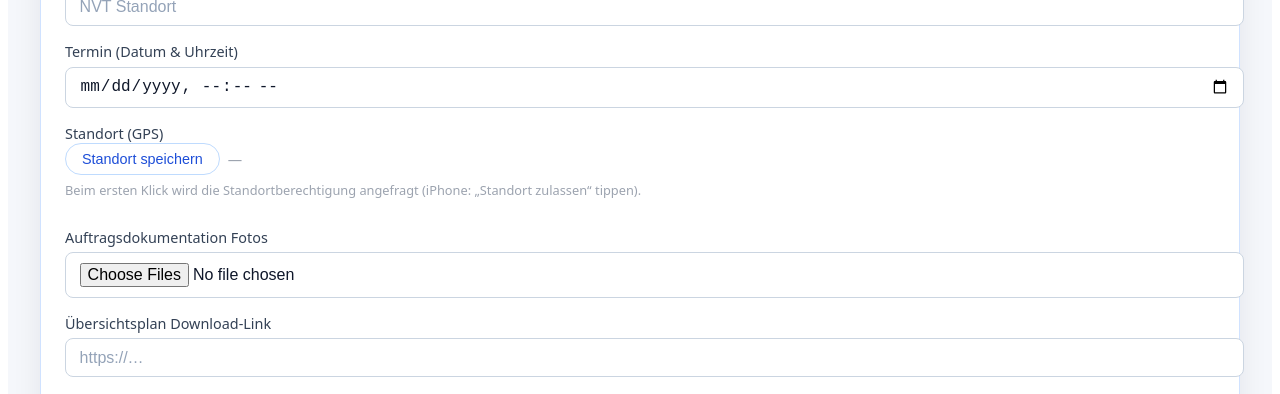
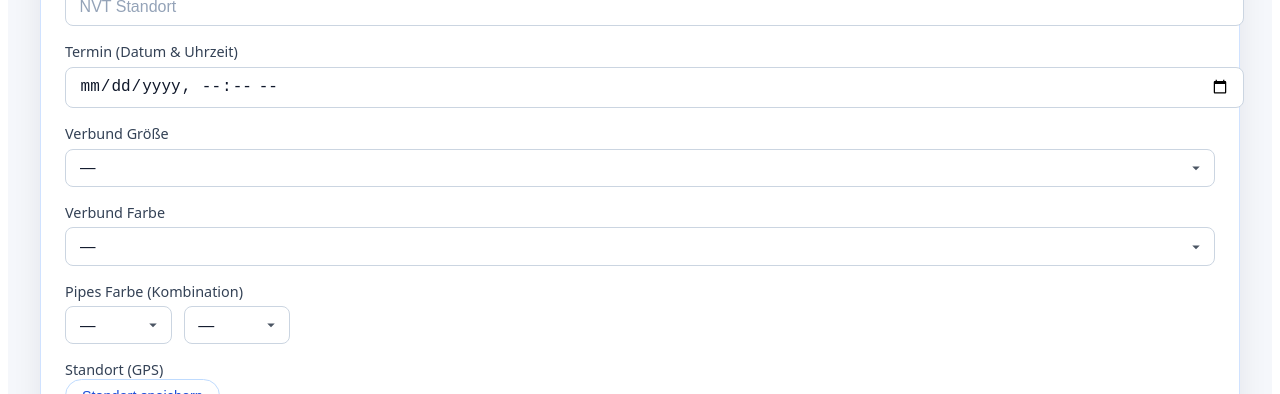
Before and after one commit to developer6169bln/pars-hausanschluesse, a React (Vite) app: page / in a window 1280 px wide. Shown: the part 840-1234 px from the top of the page. Built offline with nearby package versions, Linux system fonts and the light colour scheme; no server answers.

Commit message:
Google-Maps-Navigation bei Adresse; Verbund Größe/Farbe + Pipes Farbe mit Farbvorschau
Made-with: Cursor

```diff
--- a/src/App.css
+++ b/src/App.css
@@ -195,6 +195,53 @@ textarea {
   align-items: center;
   gap: 0.5rem;
 }
+.nav-link {
+  color: #1d4ed8;
+  text-decoration: underline;
+  font-weight: 600;
+}
+.nav-link:hover {
+  color: #2563eb;
+}
+
+.select-with-swatch {
+  display: flex;
+  align-items: center;
+  gap: 0.5rem;
+}
+.select-with-swatch select {
+  flex: 1 1 auto;
+}
+.color-swatch {
+  width: 22px;
+  height: 22px;
+  border-radius: 6px;
+  border: 1px solid rgba(15, 23, 42, 0.22);
+  box-shadow: 0 1px 2px rgba(15, 23, 42, 0.12);
+  display: inline-block;
+}
+.color-swatch.is-white {
+  border: 1px solid rgba(15, 23, 42, 0.35);
+}
+.color-pair {
+  display: inline-flex;
+  align-items: center;
+  gap: 6px;
+}
+.pipes-row {
+  display: flex;
+  flex-wrap: wrap;
+  gap: 0.75rem;
+  align-items: center;
+}
+.pipes-row .color-pair {
+  margin-left: auto;
+}
+@media (max-width: 640px) {
+  .pipes-row .color-pair {
+    margin-left: 0;
+  }
+}
 .foto-thumb-btn {
   position: relative;
   display: inline-flex;
--- a/src/App.jsx
+++ b/src/App.jsx
@@ -104,6 +104,10 @@ const defaultAuftrag = {
   status: 'eingang',
   // Stammdaten / Kontakt
   termin: '', // datetime-local string: YYYY-MM-DDTHH:mm
+  verbundGroesse: '', // 22x7 | 8x7 | 12x7
+  verbundFarbe: '', // Orange | Orange/Schwarz | Orange/Weiß | Orange/Rot
+  pipesFarbe1: '', // Farbnamen
+  pipesFarbe2: '',
   strasse: '',
   hausnummer: '',
   kontaktName: '',
@@ -144,6 +148,59 @@ const defaultAuftrag = {
   aufmassLaenge: '',
   anzahlHausanschluesse: '',
   aufmassBemerkung: '',
+}
+
+const COLOR_HEX = {
+  rot: '#ef4444',
+  grün: '#22c55e',
+  blau: '#3b82f6',
+  gelb: '#facc15',
+  weiß: '#ffffff',
+  grau: '#9ca3af',
+  braun: '#a16207',
+  violett: '#8b5cf6',
+  türkis: '#06b6d4',
+  schwarz: '#111827',
+  orange: '#f97316',
+  rosa: '#ec4899',
+}
+
+const normalizeColorKey = (name) => (name || '').toString().trim().toLowerCase()
+
+function ColorSwatch({ name }) {
+  const key = normalizeColorKey(name)
+  const hex = COLOR_HEX[key]
+  if (!hex) return null
+  const isWhite = key === 'weiß'
+  return (
+    <span
+      className={`color-swatch${isWhite ? ' is-white' : ''}`}
+      title={name}
+      aria-label={name}
+      style={{ background: hex }}
+    />
+  )
+}
+
+function ColorPair({ left, right }) {
+  const a = (left || '').trim()
+  const b = (right || '').trim()
+  if (!a && !b) return null
+  return (
+    <span className="color-pair" aria-label="Farbkombination">
+      <ColorSwatch name={a} />
+      <ColorSwatch name={b || a} />
+    </span>
+  )
+}
+
+function buildMapsNavUrl({ adresse, plz, ort, standort }) {
+  const hasGps = standort && typeof standort.lat === 'number' && typeof standort.lng === 'number'
+  const destination = hasGps
+    ? `${standort.lat},${standort.lng}`
+    : [adresse, plz, ort].filter(Boolean).join(', ')
+  if (!destination.trim()) return ''
+  return `https://www.google.com/maps/dir/?api=1&destination=${encodeURIComponent(destination)}`
 }
 
 function useAuftraegeState() {
@@ -208,6 +265,10 @@ function AuftragListe() {
   const [auftraege, setAuftraege, loaded, fetchError, reload] = useAuftraege()
   const [form, setForm] = useState({
     termin: '',
+    verbundGroesse: '',
+    verbundFarbe: '',
+    pipesFarbe1: '',
+    pipesFarbe2: '',
     strasse: '',
     hausnummer: '',
     kontaktName: '',
@@ -328,6 +389,7 @@ function AuftragListe() {
     const hasFotos = fotos.length > 0
     const firstThumb = hasFotos ? getAttachmentSrc(fotos[0]) : null
     const terminText = (a.termin || '').trim() ? formatTermin(a.termin) : ''
+    const navUrl = buildMapsNavUrl({ adresse: a.adresse, plz: a.plz, ort: a.ort, standort: a.standort })
     return (
       <li key={a.id} className="list-item">
         <div>
@@ -337,6 +399,15 @@ function AuftragListe() {
             {a.ort ? `, ${a.ort}` : ''}
             {a.netzbetreiber ? ` · ${a.netzbetreiber}` : ''}
             {terminText ? ` · Termin: ${terminText}` : ''}
+            {navUrl ? (
+              <>
+                {' '}
+                ·{' '}
+                <a className="nav-link" href={navUrl} target="_blank" rel="noopener noreferrer">
+                  Navigation
+                </a>
+              </>
+            ) : null}
             {a.aufmassLaenge && (
               <> · Länge: {String(a.aufmassLaenge).replace('.', ',')} m</>
             )}
@@ -523,6 +594,10 @@ function AuftragListe() {
       bezeichnung,
       adresse,
       termin: (form.termin || '').trim(),
+      verbundGroesse: (form.verbundGroesse || '').trim(),
+      verbundFarbe: (form.verbundFarbe || '').trim(),
+      pipesFarbe1: (form.pipesFarbe1 || '').trim(),
+      pipesFarbe2: (form.pipesFarbe2 || '').trim(),
       strasse: form.strasse.trim(),
       hausnummer: form.hausnummer.trim(),
       kontaktName: form.kontaktName.trim(),
@@ -543,6 +618,10 @@ function AuftragListe() {
     setAuftraege((a) => [neu, ...a])
     setForm({
       termin: '',
+      verbundGroesse: '',
+      verbundFarbe: '',
+      pipesFarbe1: '',
+      pipesFarbe2: '',
       strasse: '',
       hausnummer: '',
       kontaktName: '',
@@ -669,6 +748,86 @@ function AuftragListe() {
                 value={form.termin}
                 onChange={(e) => setForm((f) => ({ ...f, termin: e.target.value }))}
               />
+            </label>
+            <label>
+              Verbund Größe
+              <select
+                value={form.verbundGroesse}
+                onChange={(e) => setForm((f) => ({ ...f, verbundGroesse: e.target.value }))}
+              >
+                <option value="">—</option>
+                <option value="22x7">22x7</option>
+                <option value="8x7">8x7</option>
+                <option value="12x7">12x7</option>
+              </select>
+            </label>
+            <label>
+              Verbund Farbe
+              <div className="select-with-swatch">
+                <select
+                  value={form.verbundFarbe}
+                  onChange={(e) => setForm((f) => ({ ...f, verbundFarbe: e.target.value }))}
+                >
+                  <option value="">—</option>
+                  <option value="Orange">Orange</option>
+                  <option value="Orange/Schwarz">Orange/Schwarz</option>
+                  <option value="Orange/Weiß">Orange/Weiß</option>
+                  <option value="Orange/Rot">Orange/Rot</option>
+                </select>
+                {form.verbundFarbe.includes('/') ? (
+                  <ColorPair left={form.verbundFarbe.split('/')[0]} right={form.verbundFarbe.split('/')[1]} />
+                ) : (
+                  <ColorSwatch name={form.verbundFarbe} />
+                )}
+              </div>
+            </label>
+            <label>
+              Pipes Farbe (Kombination)
+              <div className="pipes-row">
+                <div className="select-with-swatch">
+                  <select
+                    value={form.pipesFarbe1}
+                    onChange={(e) => setForm((f) => ({ ...f, pipesFarbe1: e.target.value }))}
+                  >
+                    <option value="">—</option>
+                    <option value="rot">rot</option>
+                    <option value="grün">grün</option>
+                    <option value="blau">blau</option>
+                    <option value="gelb">gelb</option>
+                    <option value="weiß">weiß</option>
+                    <option value="grau">grau</option>
+                    <option value="braun">braun</option>
+                    <option value="violett">violett</option>
+                    <option value="türkis">türkis</option>
+                    <option value="schwarz">schwarz</option>
+                    <option value="orange">orange</option>
+                    <option value="rosa">rosa</option>
+                  </select>
+                  <ColorSwatch name={form.pipesFarbe1} />
+                </div>
+                <div className="select-with-swatch">
+                  <select
+                    value={form.pipesFarbe2}
+                    onChange={(e) => setForm((f) => ({ ...f, pipesFarbe2: e.target.value }))}
+                  >
+                    <option value="">—</option>
+                    <option value="rot">rot</option>
+                    <option value="grün">grün</option>
+                    <option value="blau">blau</option>
+                    <option value="gelb">gelb</option>
+                    <option value="weiß">weiß</option>
+                    <option value="grau">grau</option>
+                    <option value="braun">braun</option>
+                    <option value="violett">violett</option>
+                    <option value="türkis">türkis</option>
+                    <option value="schwarz">schwarz</option>
+                    <option value="orange">orange</option>
+                    <option value="rosa">rosa</option>
+                  </select>
+                  <ColorSwatch name={form.pipesFarbe2 || form.pipesFarbe1} />
+                </div>
+                <ColorPair left={form.pipesFarbe1} right={form.pipesFarbe2 || form.pipesFarbe1} />
+              </div>
             </label>
             <label>
               Standort (GPS)
@@ -965,6 +1124,14 @@ function AuftragDetail() {
                 placeholder="Straße und Hausnummer"
               />
             </label>
+            {(() => {
+              const navUrl = buildMapsNavUrl({ adresse: auftrag.adresse, plz: auftrag.plz, ort: auftrag.ort, standort: auftrag.standort })
+              return navUrl ? (
+                <a className="btn ghost" href={navUrl} target="_blank" rel="noopener noreferrer" style={{ width: 'fit-content' }}>
+                  Navigation in Google Maps
+                </a>
+              ) : null
+            })()}
             <label>
               Termin (Datum & Uhrzeit)
               <input
```
